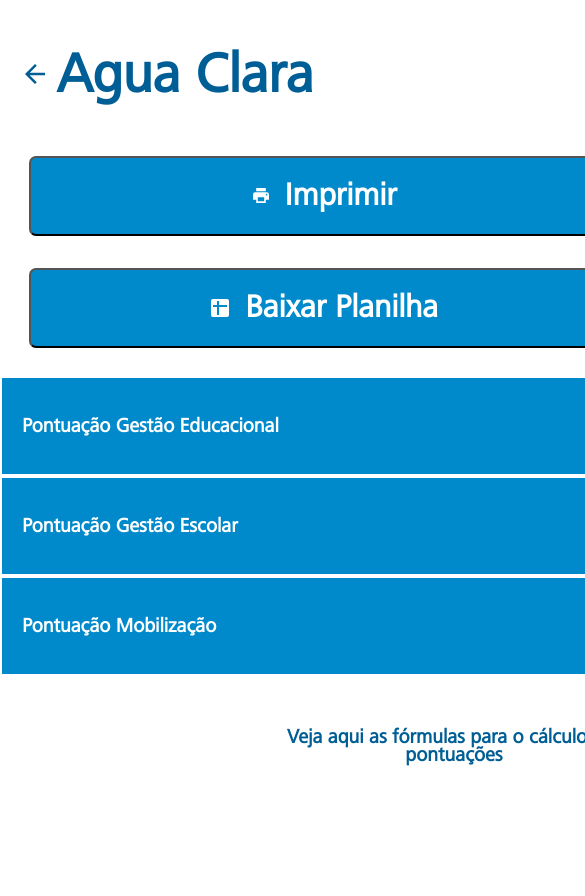
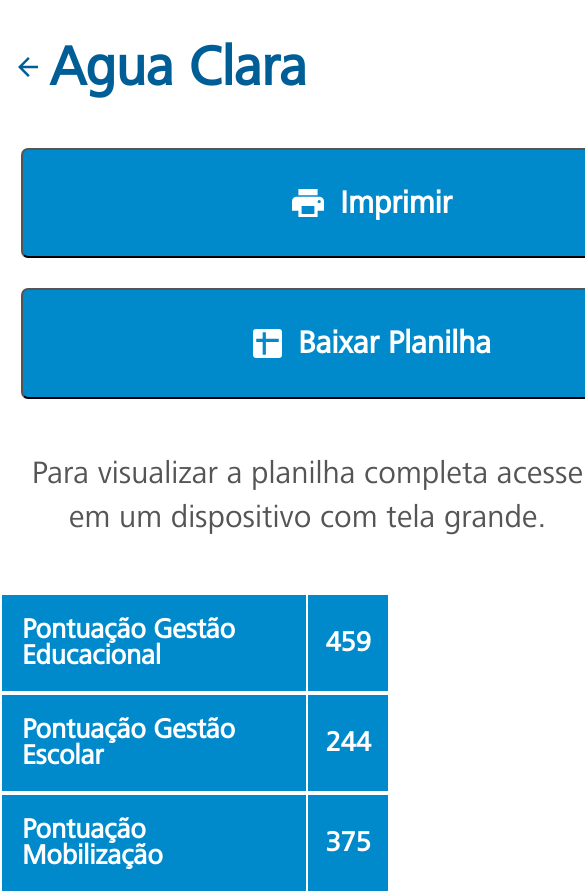
Before and after one commit to daliannyvieira/pve, a plain HTML site: page tabela.html in a window 390 px wide. Shown: the top 896 px of the page, 585 px wide, since content can reach past the window. Before the commit the page ends 844 px from the top, so only its background shows below. Drawn offline with Linux system fonts and the light colour scheme.

Commit message:
Tabela organizando

```diff
--- a/style-tabela.css
+++ b/style-tabela.css
@@ -6,7 +6,7 @@ body{
 				}
 																@media (max-width: 620px){
 																	body {
-																		width: 100vh;
+																		width: 100%;
 																		margin: 0;
 																		background-color: #fff;
 																	}
@@ -56,7 +56,7 @@ body{
 																		}
 																	}
 
-.header button{
+.header button {
 	display: flex;
 	justify-content: center;
 	align-items: center;
@@ -71,10 +71,20 @@ body{
 	height: 3em;
 	width: 18em;
 	text-align: left;
+	/*border: 0;*/
+}
+
+.button:hover{
+	background-color: #fff;
+	border:0;
 }
 																	@media (max-width: 620px){
 																		.header button {
-																			height: 2.5em;
+																			height: 3.45em;
+																			margin: 15px;
+																			padding: 0;
+																			width: 21.45em;
+
 
 																		}
 																	}
@@ -86,7 +96,7 @@ body{
 }
 																	@media (max-width: 620px){
 																		.imprimir {
-																			width: 0.5em;
+																			width: 1em;
 																		}
 																	}
 
@@ -95,10 +105,15 @@ body{
 	margin: 0 0.5em;
 }
 
+																	@media (max-width: 620px){
+																		.baixarPlanilha {
+																			width: 0.90em;
+																		}
+																	}
+
 main{
 	background-color: #fff;
 }
-
 
 table{
 	 width: 95%;
@@ -113,9 +128,10 @@ table{
 										}
 																		@media (max-width: 620px){
 																					.table{
-																						margin: 0;
+																						margin: 5%;
 																						border-style: none;
 																						display: block;
+																						width: 36em;
 
 																					}
 																				}
@@ -164,6 +180,20 @@ table{
 .table-title-resultadoo{
 	width: 9%;
 }
+
+.comentário{
+	opacity: 0;
+}
+																@media (max-width: 620px){
+																	.comentário {
+																		opacity: 1;
+																		font-family: 'FrutigerNextLT', sans-serif;
+																		font-size: 2em;
+																		color: #555555;
+																		text-align: center;
+																		line-height: 1.4em;
+																		}
+																	}
 
 .table-linha{
 	background-color: #ededed;
@@ -225,8 +255,10 @@ table{
 
  											@media (max-width: 620px){
  												.pontuaçãoFinal-participantes{
+ 													justify-content: center;
+ 													align-items: center;
  													width: 100%;
- 													font-size: 1.25em;
+ 													font-size: 1.75em;
  													height: 100px;
  													margin: 0;
  												}
--- a/tabela.html
+++ b/tabela.html
@@ -151,7 +151,9 @@
 					<td class="table-linha-pontuação">85</td>
 				</tr>
 			</div>
+			<div class="comentário"><p>Para visualizar a planilha completa acesse em um dispositivo com tela grande.</p></div>
 			<div class="table">
+				<table>
 				<tr class="table-linha">
 					<td class="table-linha-topico" rowspan=8>Mobilização</td>
 					<td class="table-linha-descriçao">Ciclo 1</td>
@@ -197,6 +199,7 @@
 					<td class="table-linha-resultado">-</td>
 					<td class="table-linha-pontuação">-</td>
 				</tr>
+				</table>
 			</div>
 			<div class="pontuaçãoFinal">
 				<table class="pontuaçãoFinal-participantes">
```
